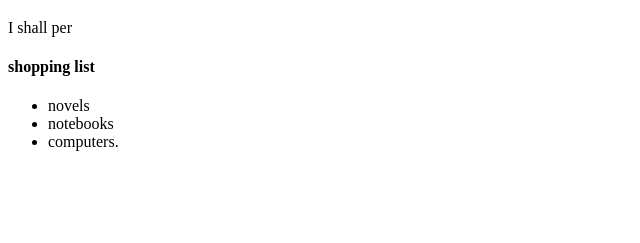
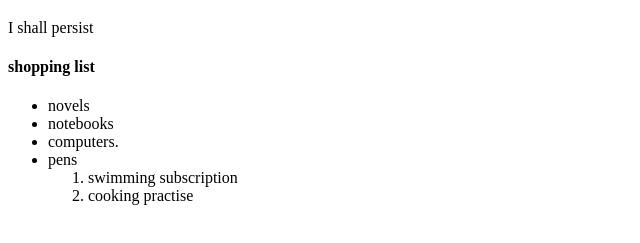
Before and after one commit to LianaAkwayorwoth/FrontEnd, a plain HTML site: page index.html in a window 1280 px wide. Shown: the part 61-304 px from the top of the page, without its empty margins (0-640 px from the left). Drawn offline with Linux system fonts and the light colour scheme.

Commit message:
In my paragraph
made a change

```diff
--- a/index.html
+++ b/index.html
@@ -7,12 +7,17 @@
 </head>
 <body>
     <h1>My Coding Journey</h1>
-    <p> I shall per</p>
+    <p> I shall persist</p>
     <h4>shopping list</h4>
     <ul>
         <li>novels</li>
         <li>notebooks</li>
         <li>computers.</li>
+        <li>pens</li>
+        <ol>
+            <li>swimming subscription</li>
+            <li>cooking practise</li>
+        </ol>
     </ul>
 </body>
 </html>
```
